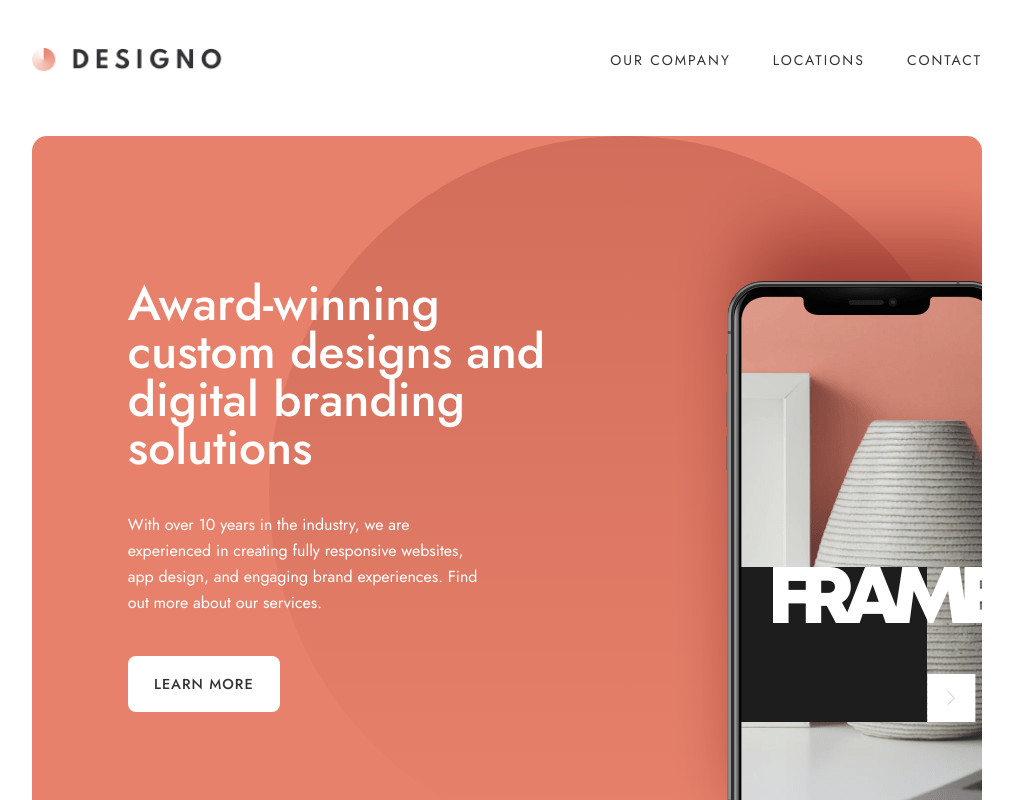
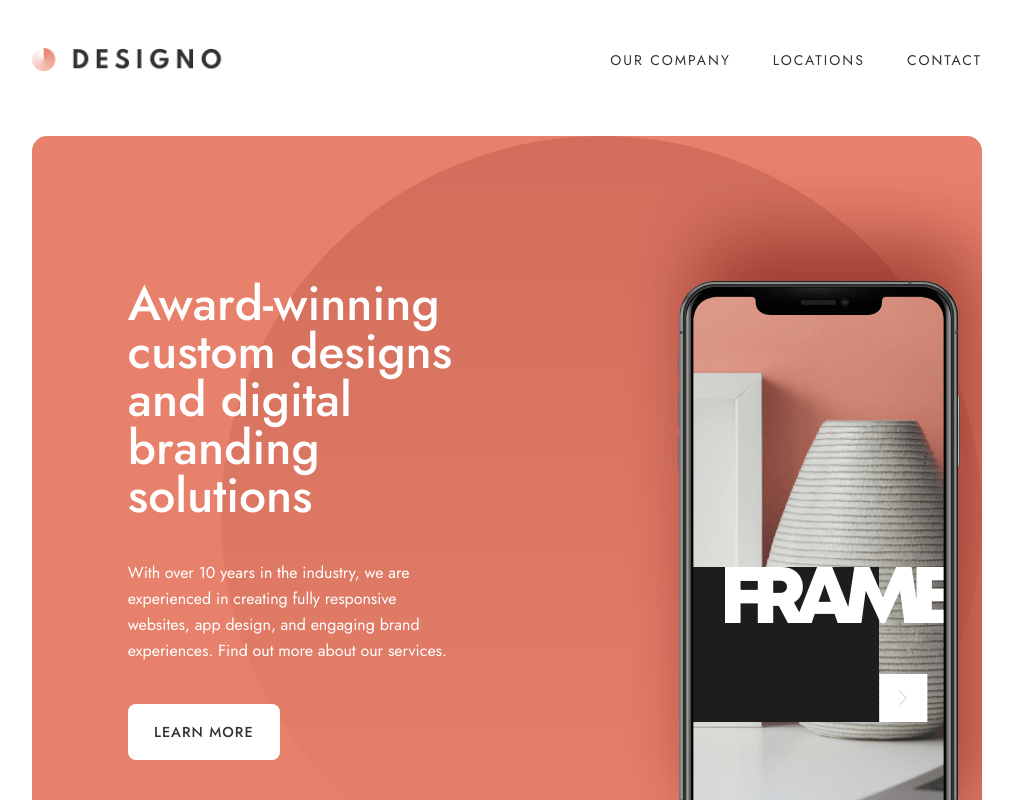
Before and after one commit to zowieerickson/designo-multi-page-website, a React (Vite) app: page / in a window 1280 px wide. Shown: the top 800 px of the page, without its empty margins (133-1146 px from the left). Built offline with nearby package versions, Linux system fonts and the light colour scheme.

Commit message:
Adjust container widths in home hero tile again

```diff
--- a/src/components/home/Hero.jsx
+++ b/src/components/home/Hero.jsx
@@ -7,7 +7,7 @@ export default function Hero() {
         <section className="hero">
             <div className="hero-copy-wrapper">
                 <h2 className="hero-title">Award-winning custom designs and digital branding solutions</h2>
-                <p className="hero-copy">With over 10 years in the industry, we are experienced in creating fully responsive websites, app design, and engaging brand experiences. Find out more about our services.</p>
+                <p className="hero-copy">With over 10 years in the industry, we are experienced in creating fully responsive websites, app design, and engaging brand experiences. Find out more about our&nbsp;services.</p>
                 <LightButton>Learn more</LightButton>
             </div>
             <div className="hero-bgimage-wrapper">
--- a/src/styles/hero.css
+++ b/src/styles/hero.css
@@ -11,8 +11,8 @@
 
 .hero-copy-wrapper {
     padding: 9em 0em 8.5em 6em;
-    width: 55%;
-    flex-basis: 55%;
+    width: 50%;
+    flex-basis: 50%;
     display: flex;
     flex-direction: column;
     gap: 2.5em;
@@ -28,8 +28,8 @@
 }
 
 .hero-bgimage-wrapper {
-    width: 45%;
-    flex-basis: 45%;
+    width: 50%;
+    flex-basis: 50%;
     overflow: hidden;
     position: relative;
 }
```
